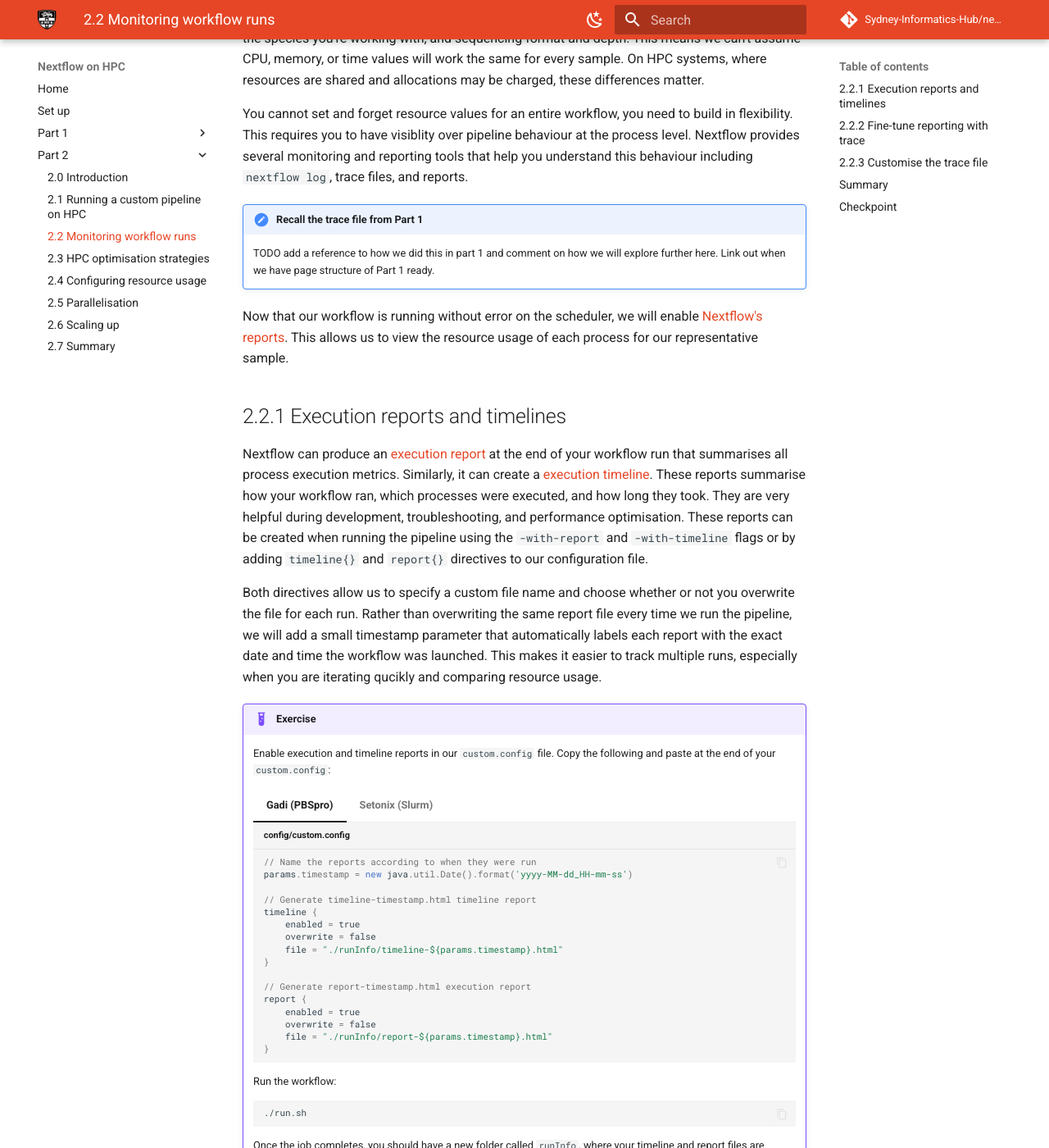
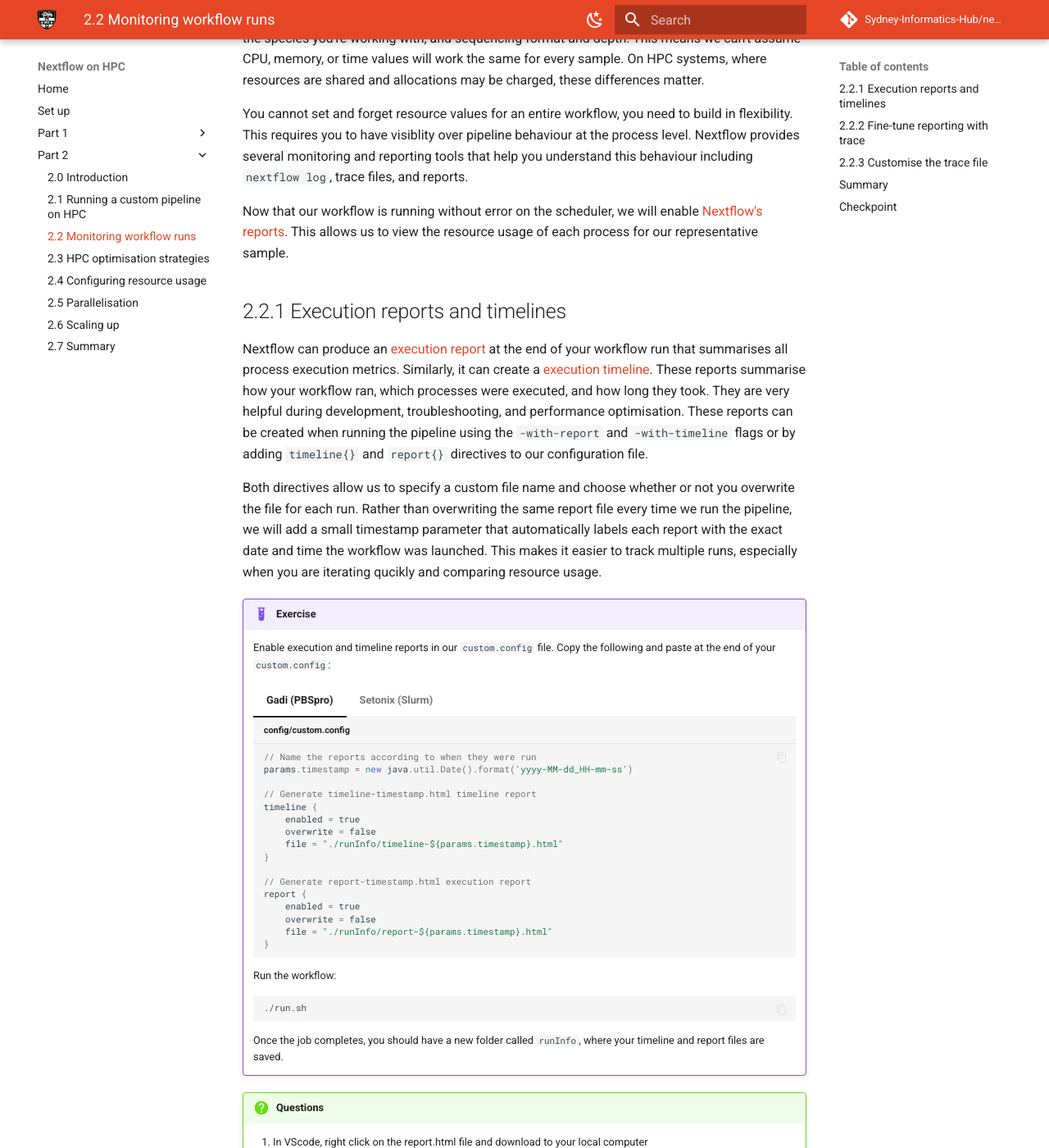
Before and after one commit to Sydney-Informatics-Hub/nextflow-hpc-workshop, an MkDocs documentation site: the page built from docs/part2/22_reporting.md, in a window 1280 px wide and 1400 px high, scrolled down 375 px. Shown: the whole window at 82% size. Built offline with MkDocs 1.6.1 and Material for MkDocs 9.7.7, drawn with Linux system fonts in a browser that asks for light colours; comment, search, counter and statistics services are not loaded; some of the changed text lies outside the part shown.

```diff
--- a/docs/part2/22_reporting.md
+++ b/docs/part2/22_reporting.md
@@ -10,10 +10,6 @@
 In bioinformatics workflows, resource requirements are often not fixed. They can vary significantly depending on the size of input files, varying complexity of different genomic regions, the species you're working with, and sequencing format and depth. This means we can't assume CPU, memory, or time values will work the same for every sample. On HPC systems, where resources are shared and allocations may be charged, these differences matter.
 
 You cannot set and forget resource values for an entire workflow, you need to build in flexibility. This requires you to have visiblity over pipeline behaviour at the process level. Nextflow provides several monitoring and reporting tools that help you understand this behaviour including `nextflow log`, trace files, and reports.
-
-!!! note "Recall the trace file from Part 1"
-
-    TODO add a reference to how we did this in part 1 and comment on how we will explore further here. Link out when we have page structure of Part 1 ready.
 
 Now that our workflow is running without error on the scheduler, we will enable [Nextflow's reports](https://nextflow.io/docs/latest/reports.html). This allows us to view the resource usage of each process for our representative sample.
 
```
Also changed, not shown: other parts of docs/part2/22_reporting.md (+4 -0 lines).
